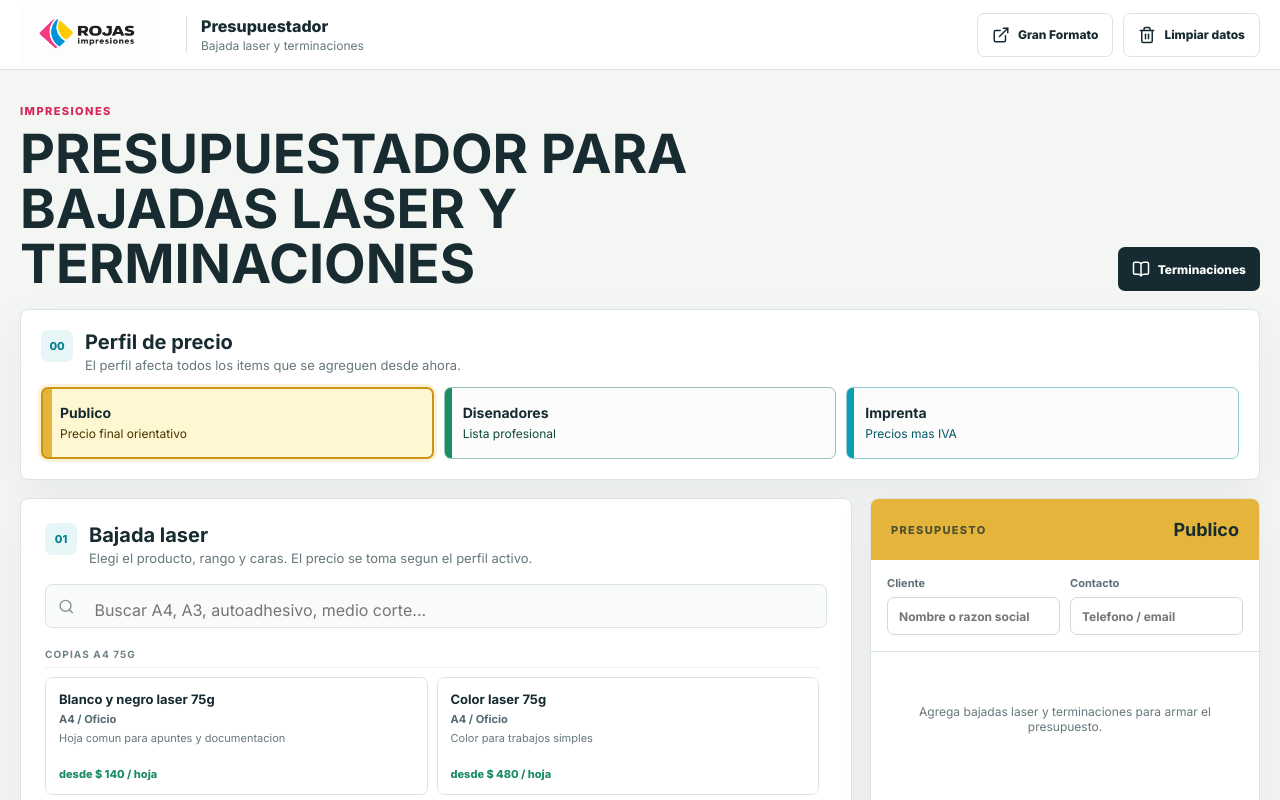
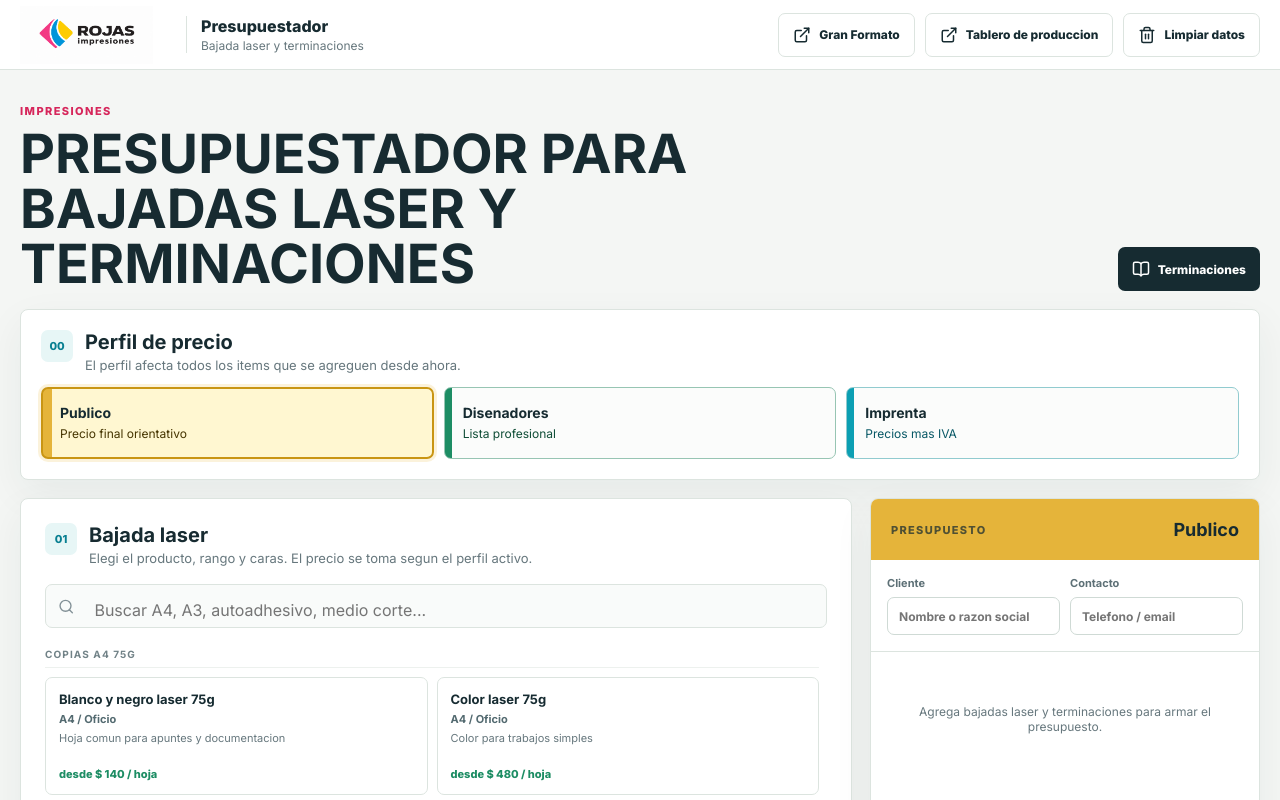
Before and after one commit to leoptr22/presupuestador-impresiones, a React (Vite) app: page / in a window 1280 px wide. Shown: the top 800 px of the page. Built offline with nearby package versions, Linux system fonts and the light colour scheme.

Commit message:
correcion

```diff
--- a/src/App.jsx
+++ b/src/App.jsx
@@ -109,6 +109,10 @@ export function App() {
             <ExternalLink size={18} />
             Gran Formato
           </a>
+          <a className="secondary-action nav-link-action" href="https://tablero-produccion-gran-formato.vercel.app/">
+            <ExternalLink size={18} />
+            Tablero de produccion
+          </a>
           <button className="secondary-action" type="button" onClick={clearPageData}>
             <Trash2 size={18} />
             Limpiar datos
```
